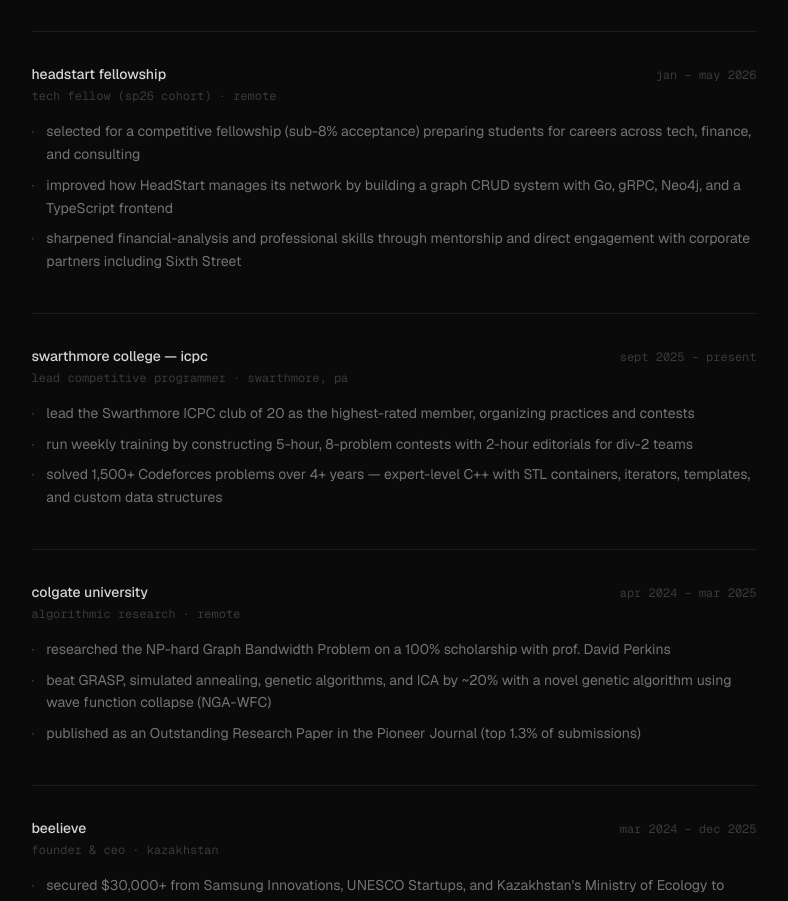
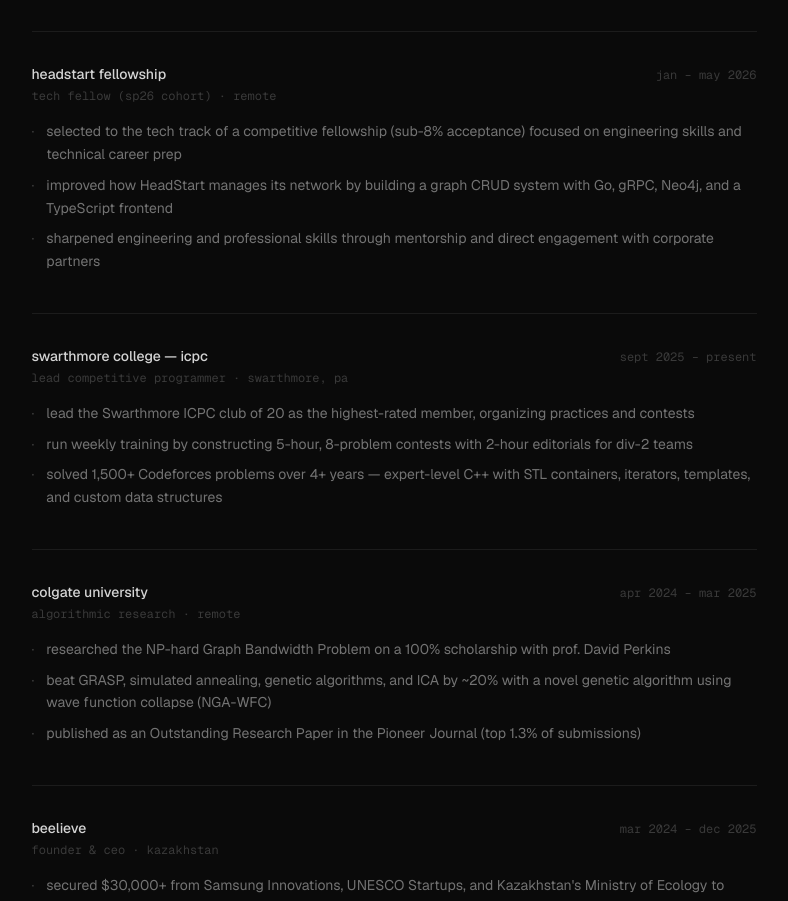
Before and after one commit to aidxhxr/aidxhxr-dev, a Next.js app: page /experience in a window 1280 px wide. Shown: the part 940-1841 px from the top of the page, without its empty margins (246-1034 px from the left). Built offline with nearby package versions, Linux system fonts and the light colour scheme.

Commit message:
content(experience): reframe fellowship bullets around tech track

```diff
--- a/app/experience/page.tsx
+++ b/app/experience/page.tsx
@@ -44,9 +44,9 @@
     period: "jan – may 2026",
     location: "remote",
     bullets: [
-      "selected for a competitive fellowship (sub-8% acceptance) preparing students for careers across tech, finance, and consulting",
+      "selected to the tech track of a competitive fellowship (sub-8% acceptance) focused on engineering skills and technical career prep",
       "improved how HeadStart manages its network by building a graph CRUD system with Go, gRPC, Neo4j, and a TypeScript frontend",
-      "sharpened financial-analysis and professional skills through mentorship and direct engagement with corporate partners including Sixth Street",
+      "sharpened engineering and professional skills through mentorship and direct engagement with corporate partners",
     ],
   },
   {
```
